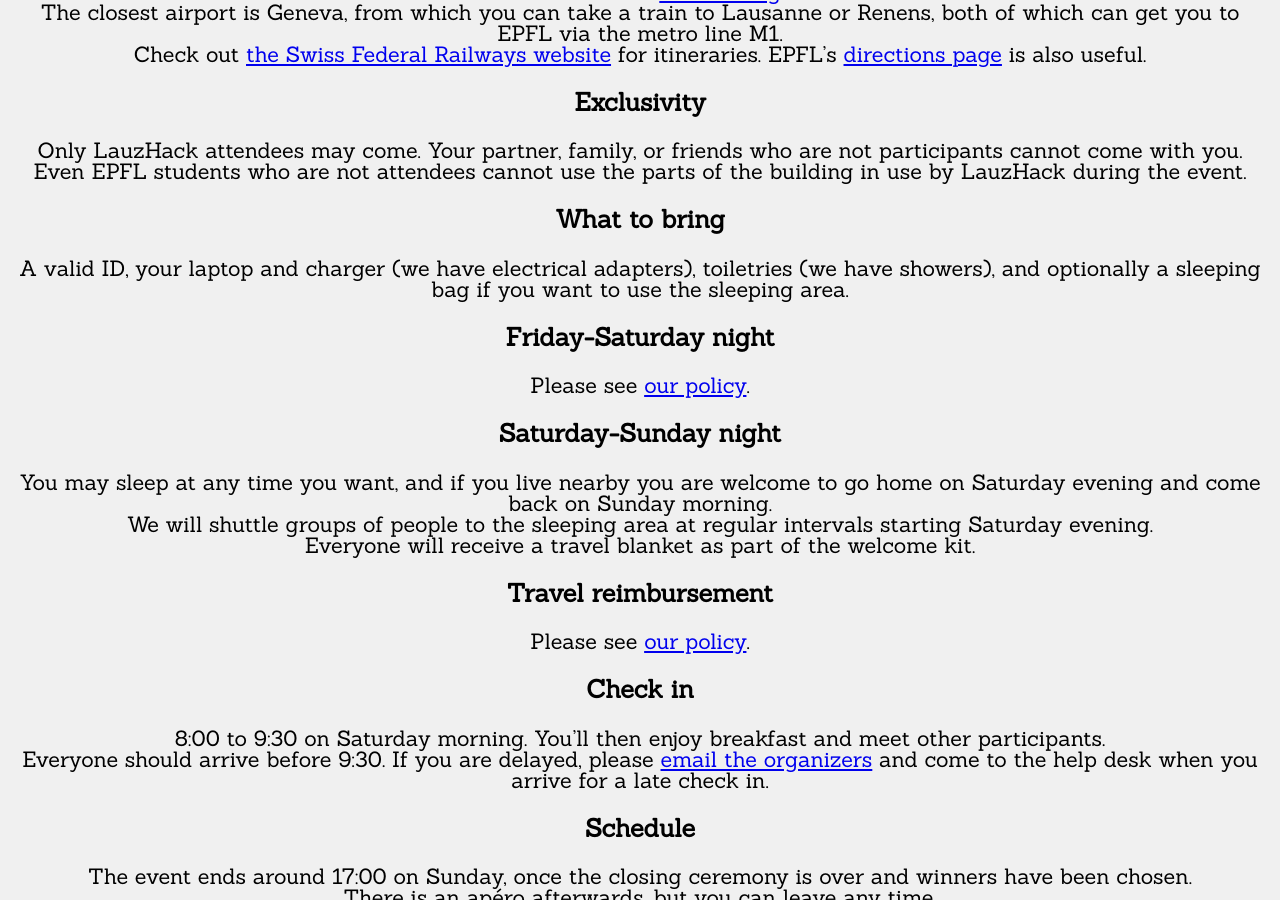
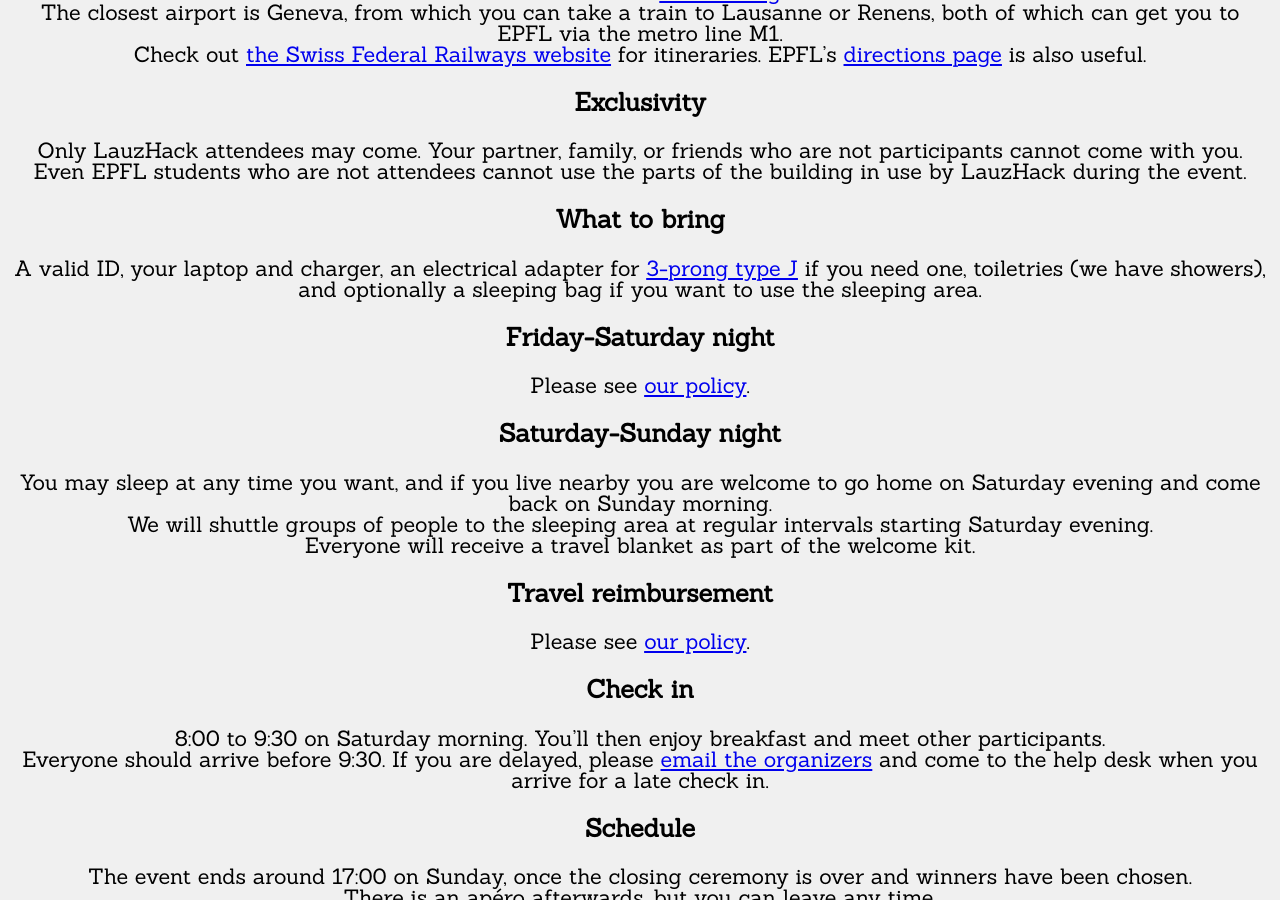
Before and after one commit to LauzHack/LauzHack.github.io, a Jekyll site: the page built from details.html, in a window 1280 px wide and 900 px high, scrolled down 719 px. Built offline with Jekyll 4.4.1, drawn with Linux system fonts in a browser that asks for light colours.

Commit message:
Add remark about electrical adapters

```diff
--- a/_data/details.yml
+++ b/_data/details.yml
@@ -17,7 +17,7 @@
 
 - label: What to bring
   text: |-
-    A valid ID, your laptop and charger (we have electrical adapters), toiletries (we have showers), and optionally a sleeping bag if you want to use the sleeping area.
+    A valid ID, your laptop and charger, an electrical adapter for [3-prong type J](https://en.wikipedia.org/wiki/SN_441011) if you need one, toiletries (we have showers), and optionally a sleeping bag if you want to use the sleeping area.
 
 - label: Friday-Saturday night
   text: |-
```
